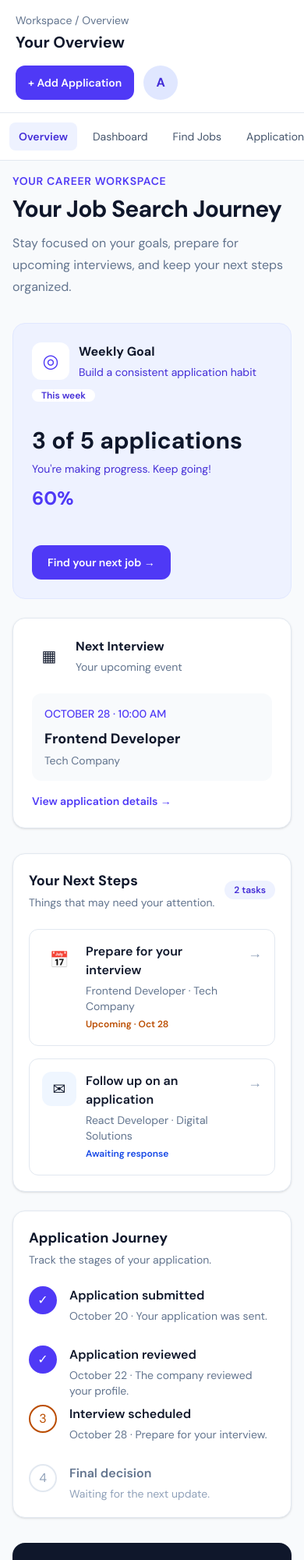
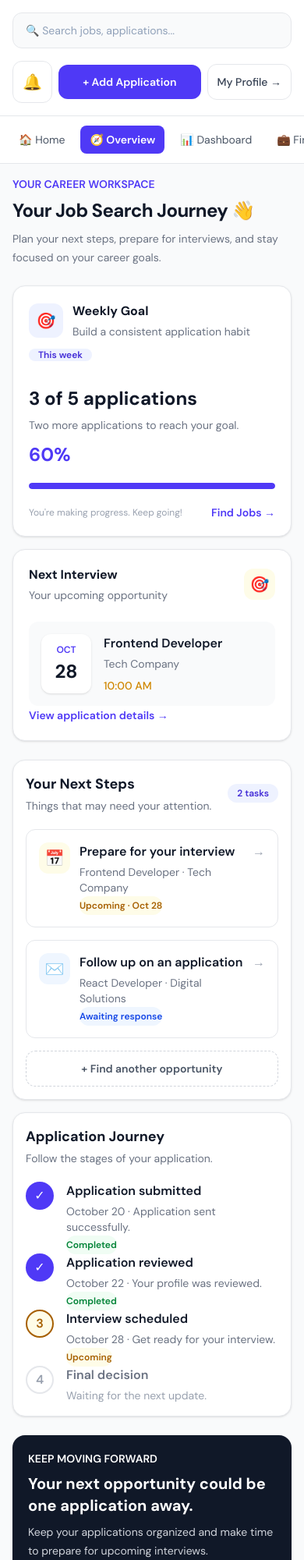
Before and after one commit to ShazaKazem/Developer-Job-Application-Tracker, a website: page frontend/overview.html in a window 390 px wide. Shown: the top 2000 px of the page at 78% size. Drawn offline with Linux system fonts and the light colour scheme.

Commit message:
Update overview page

```diff
--- a/frontend/overview.html
+++ b/frontend/overview.html
@@ -2,244 +2,288 @@
 <!doctype html>
 <html lang="en">
   <head>
-  <meta charset="UTF-8">
-  <meta name="viewport" content="width=device-width, initial-scale=1.0">
-  <meta name="description" content="Your DevTrack job search overview">
-  <link rel="stylesheet" href="./src/output.css">
+    <meta charset="UTF-8" />
+    <meta name="viewport" content="width=device-width, initial-scale=1.0" />
+    <meta name="description" content="DevTrack Overview" />
+    <link rel="stylesheet" href="./src/output.css" />
     <title>Overview | DevTrack</title>
   </head>
 
-<body class="min-h-screen bg-slate-50 text-slate-900">
+  <body class="min-h-screen bg-gray-50">
     <div class="flex min-h-screen">
 
-    <aside class="hidden w-64 shrink-0 flex-col border-r border-slate-200 bg-white p-5 md:flex">
-      <a href="./index.html" class="mb-10 flex items-center gap-3 text-2xl font-bold">
-        <span class="grid size-10 place-items-center rounded-xl bg-indigo-600 text-white">D</span>
+      <!-- Sidebar -->
+      <aside class="hidden min-h-screen w-64 shrink-0 flex-col gap-2 border-r border-gray-200 bg-black p-5 md:flex">
+
+        <a href="./index.html" class="mb-8 flex items-center gap-3 text-xl text-white">
+          <span class="grid size-10 shrink-0 place-items-center rounded-xl bg-indigo-600 text-white">D</span>
           DevTrack
         </a>
 
-      <p class="mb-3 px-3 text-xs font-semibold uppercase tracking-wider text-slate-400">
-        Workspace
-      </p>
+        <nav class="flex flex-col gap-2">
+          <a href="./index.html" class="flex items-center gap-3 rounded-xl px-4 py-3 text-sm font-medium text-white transition hover:bg-gray-800">
+            <span>🏠</span> Home
+          </a>
 
-      <nav class="flex flex-col gap-2">
-        <a href="./index.html" class="rounded-xl px-4 py-3 text-sm text-slate-600 hover:bg-indigo-50">⌂ Home</a>
-        <a href="./overview.html" aria-current="page" class="rounded-xl bg-indigo-50 px-4 py-3 text-sm font-semibold text-indigo-700">▦ Overview</a>
-        <a href="./dashboard.html" class="rounded-xl px-4 py-3 text-sm text-slate-600 hover:bg-indigo-50">▤ Dashboard</a>
-        <a href="./jobs.html" class="rounded-xl px-4 py-3 text-sm text-slate-600 hover:bg-indigo-50">💼 Find Jobs</a>
-        <a href="./myapplication.html" class="rounded-xl px-4 py-3 text-sm text-slate-600 hover:bg-indigo-50">▣ My Applications</a>
-        <a href="./savedjob.html" class="rounded-xl px-4 py-3 text-sm text-slate-600 hover:bg-indigo-50">☆ Saved Jobs</a>
-        <a href="./settings.html" class="rounded-xl px-4 py-3 text-sm text-slate-600 hover:bg-indigo-50">⚙ Settings</a>
+          <a href="./overview.html" aria-current="page" class="flex items-center gap-3 rounded-xl bg-indigo-600 px-4 py-3 text-sm font-semibold text-white">
+            <span>🧭</span> Overview
+          </a>
+
+          <a href="./dashboard.html" class="flex items-center gap-3 rounded-xl px-4 py-3 text-sm font-medium text-white transition hover:bg-gray-800">
+            <span>📊</span> Dashboard
+          </a>
+
+          <a href="./jobs.html" class="flex items-center gap-3 rounded-xl px-4 py-3 text-sm font-medium text-white transition hover:bg-gray-800">
+            <span>💼</span> Find Jobs
+          </a>
+
+          <a href="./myapplication.html" class="flex items-center gap-3 rounded-xl px-4 py-3 text-sm font-medium text-white transition hover:bg-gray-800">
+            <span>📋</span> My Applications
+          </a>
+
+          <a href="./savedjob.html" class="flex items-center gap-3 rounded-xl px-4 py-3 text-sm font-medium text-white transition hover:bg-gray-800">
+            <span>🔖</span> Saved Jobs
+          </a>
+
+          <a href="./settings.html" class="flex items-center gap-3 rounded-xl px-4 py-3 text-sm font-medium text-white transition hover:bg-gray-800">
+            <span>⚙️</span> Settings
+          </a>
+
+          <a href="./index.html" class="flex items-center gap-3 rounded-xl px-4 py-3 text-sm font-medium text-gray-300 transition hover:bg-red-800">
+            <span>🚪</span> Log out
+          </a>
         </nav>
 
-      <div class="mt-auto rounded-2xl bg-indigo-50 p-4">
-        <p class="font-semibold text-indigo-900">Keep going!</p>
-        <p class="mt-2 text-sm leading-6 text-slate-600">
-          Small steps today can lead to your next big opportunity.
-        </p>
+        <div class="mt-auto border-t border-gray-700 pt-4">
+          <p class="text-xs text-gray-400">© 2026 DevTrack</p>
+        </div>
+      </aside>
+
+      <!-- Main area -->
+      <div class="min-w-0 flex-1">
+
+        <!-- Top Navbar -->
+        <header class="flex flex-col gap-4 border-b border-gray-200 bg-white p-4 sm:px-6 sm:py-5 lg:flex-row lg:items-center lg:justify-between lg:px-8">
+
+          <div class="flex min-w-0 flex-1 items-center">
+            <input
+              type="search"
+              placeholder="🔍 Search jobs, applications..."
+              aria-label="Search jobs and applications"
+              class="w-full rounded-xl border border-gray-200 bg-gray-50 px-4 py-3 text-sm outline-none transition focus:border-indigo-500 focus:ring-2 focus:ring-indigo-100 lg:max-w-md"
+            />
           </div>
 
-      <p class="mt-5 text-xs text-slate-400">© 2026 DevTrack</p>
-    </aside>
+          <div class="flex flex-wrap items-center gap-2 sm:gap-3">
+            <button type="button" aria-label="Notifications" class="shrink-0 rounded-xl border border-gray-200 bg-white p-3 text-xl transition hover:bg-yellow-100 focus:outline-none focus:ring-2 focus:ring-indigo-500">
+              🔔
+            </button>
 
-    <div class="min-w-0 flex-1">
-
-      <header class="flex flex-wrap items-center justify-between gap-4 border-b border-slate-200 bg-white px-5 py-4 sm:px-8">
-        <div>
-          <p class="text-sm text-slate-500">Workspace / Overview</p>
-          <h1 class="mt-1 text-xl font-bold">Your Overview</h1>
-        </div>
-
-        <div class="flex items-center gap-3">
-          <a href="./myapplication.html" class="rounded-xl bg-indigo-600 px-4 py-3 text-sm font-semibold text-white hover:bg-indigo-700">
+            <a href="./myapplication.html" class="min-w-0 flex-1 rounded-xl bg-indigo-600 px-3 py-3 text-center text-sm font-semibold text-white transition hover:bg-indigo-700 sm:flex-none sm:px-5">
               + Add Application
             </a>
-          <a href="./profile.html" aria-label="My profile" class="grid size-11 place-items-center rounded-full bg-indigo-100 font-bold text-indigo-700">
-            A
+
+            <a href="./profile.html" class="rounded-xl border border-gray-200 px-3 py-3 text-sm font-medium text-gray-700 transition hover:bg-gray-100 hover:text-indigo-600 sm:px-4">
+              My Profile →
             </a>
           </div>
         </header>
 
-      <nav aria-label="Mobile navigation" class="flex gap-2 overflow-x-auto border-b border-slate-200 bg-white p-3 md:hidden">
-        <a href="./overview.html" class="shrink-0 rounded-lg bg-indigo-50 px-3 py-2 text-sm font-semibold text-indigo-700">Overview</a>
-        <a href="./dashboard.html" class="shrink-0 rounded-lg px-3 py-2 text-sm text-slate-600">Dashboard</a>
-        <a href="./jobs.html" class="shrink-0 rounded-lg px-3 py-2 text-sm text-slate-600">Find Jobs</a>
-        <a href="./myapplication.html" class="shrink-0 rounded-lg px-3 py-2 text-sm text-slate-600">Applications</a>
+        <!-- Mobile Navigation -->
+        <nav aria-label="Mobile navigation" class="flex gap-2 overflow-x-auto border-b border-gray-200 bg-white p-3 md:hidden">
+          <a href="./index.html" class="shrink-0 rounded-lg px-3 py-2 text-sm text-gray-600 hover:bg-gray-100">🏠 Home</a>
+          <a href="./overview.html" aria-current="page" class="shrink-0 rounded-lg bg-indigo-600 px-3 py-2 text-sm font-semibold text-white">🧭 Overview</a>
+          <a href="./dashboard.html" class="shrink-0 rounded-lg px-3 py-2 text-sm text-gray-600 hover:bg-gray-100">📊 Dashboard</a>
+          <a href="./jobs.html" class="shrink-0 rounded-lg px-3 py-2 text-sm text-gray-600 hover:bg-gray-100">💼 Find Jobs</a>
+          <a href="./myapplication.html" class="shrink-0 rounded-lg px-3 py-2 text-sm text-gray-600 hover:bg-gray-100">📋 Applications</a>
+          <a href="./savedjob.html" class="shrink-0 rounded-lg px-3 py-2 text-sm text-gray-600 hover:bg-gray-100">🔖 Saved Jobs</a>
+          <a href="./settings.html" class="shrink-0 rounded-lg px-3 py-2 text-sm text-gray-600 hover:bg-gray-100">⚙️ Settings</a>
         </nav>
 
-      <main class="p-4 sm:p-6 lg:p-8">
+        <!-- Page Content -->
+        <main class="min-w-0 p-4 sm:p-6 lg:p-8">
 
-        <section class="mb-8">
-          <p class="text-sm font-semibold tracking-wider text-indigo-600">YOUR CAREER WORKSPACE</p>
-          <h2 class="mt-2 text-3xl font-bold tracking-tight sm:text-4xl">
-            Your Job Search Journey
-          </h2>
-          <p class="mt-3 max-w-2xl leading-7 text-slate-500">
-            Stay focused on your goals, prepare for upcoming interviews, and keep your next steps organized.
+          <section class="mb-6 sm:mb-8">
+            <p class="text-sm font-semibold uppercase tracking-wide text-indigo-600">Your career workspace</p>
+            <h1 class="mt-2 text-2xl font-bold tracking-tight text-gray-900 sm:text-3xl">
+              Your Job Search Journey 👋
+            </h1>
+            <p class="mt-2 text-sm leading-6 text-gray-500 sm:text-base">
+              Plan your next steps, prepare for interviews, and stay focused on your career goals.
             </p>
           </section>
 
-        <section class="grid grid-cols-1 gap-6 xl:grid-cols-3">
+          <!-- Weekly Goal and Next Interview -->
+          <section class="grid grid-cols-1 gap-4 xl:grid-cols-5">
 
-          <article class="rounded-2xl border border-indigo-100 bg-indigo-50 p-6 sm:p-8 xl:col-span-2">
+            <article class="min-w-0 rounded-2xl border border-gray-200 bg-white p-5 shadow-sm transition hover:shadow-md sm:p-6 xl:col-span-3">
               <div class="flex flex-wrap items-center justify-between gap-3">
                 <div class="flex items-center gap-3">
-                <span class="grid size-12 place-items-center rounded-xl bg-white text-2xl text-indigo-600">◎</span>
+                  <span class="grid size-11 shrink-0 place-items-center rounded-xl bg-indigo-50 text-xl">🎯</span>
                   <div>
-                  <h3 class="font-bold text-indigo-950">Weekly Goal</h3>
-                  <p class="mt-1 text-sm text-indigo-700">Build a consistent application habit</p>
+                    <h2 class="font-bold text-gray-900">Weekly Goal</h2>
+                    <p class="mt-1 text-sm text-gray-500">Build a consistent application habit</p>
                   </div>
                 </div>
-              <span class="rounded-full bg-white px-3 py-1.5 text-xs font-semibold text-indigo-700">
-                This week
-              </span>
+                <span class="rounded-full bg-indigo-50 px-3 py-1.5 text-xs font-semibold text-indigo-700">This week</span>
               </div>
 
               <div class="mt-8 flex flex-wrap items-end justify-between gap-3">
                 <div>
-                <p class="text-3xl font-bold text-indigo-950">3 of 5 applications</p>
-                <p class="mt-2 text-sm text-indigo-700">You're making progress. Keep going!</p>
+                  <p class="text-2xl font-bold text-gray-900 sm:text-3xl">3 of 5 applications</p>
+                  <p class="mt-2 text-sm text-gray-500">Two more applications to reach your goal.</p>
                 </div>
                 <p class="text-2xl font-bold text-indigo-600">60%</p>
               </div>
 
-            <div class="mt-5 h-3 overflow-hidden rounded-full bg-white">
+              <div class="mt-5 h-2 overflow-hidden rounded-full bg-gray-100" role="progressbar" aria-label="Weekly application goal" aria-valuemin="0" aria-valuemax="5" aria-valuenow="3">
                 <div class="h-full w-3/5 rounded-full bg-indigo-600"></div>
               </div>
 
-            <a href="./jobs.html" class="mt-6 inline-flex items-center gap-2 rounded-xl bg-indigo-600 px-5 py-3 text-sm font-semibold text-white hover:bg-indigo-700">
-              Find your next job →
-            </a>
+              <div class="mt-5 flex flex-wrap items-center justify-between gap-3">
+                <p class="text-xs text-gray-400">You're making progress. Keep going!</p>
+                <a href="./jobs.html" class="text-sm font-semibold text-indigo-600 hover:text-indigo-800">Find Jobs →</a>
+              </div>
             </article>
 
-          <article class="rounded-2xl border border-slate-200 bg-white p-6 shadow-sm">
-            <div class="flex items-center gap-3">
-              <span class="grid size-11 place-items-center rounded-xl bg-amber-50 text-xl text-amber-600">▦</span>
+            <article class="min-w-0 rounded-2xl border border-gray-200 bg-white p-5 shadow-sm transition hover:shadow-md sm:p-6 xl:col-span-2">
+              <div class="flex items-center justify-between gap-3">
                 <div>
-                <h3 class="font-bold">Next Interview</h3>
-                <p class="mt-1 text-sm text-slate-500">Your upcoming event</p>
+                  <h2 class="font-bold text-gray-900">Next Interview</h2>
+                  <p class="mt-1 text-sm text-gray-500">Your upcoming opportunity</p>
+                </div>
+                <span class="grid size-10 shrink-0 place-items-center rounded-xl bg-yellow-50 text-xl">🎯</span>
+              </div>
+
+              <div class="mt-6 flex gap-4 rounded-xl bg-gray-50 p-4">
+                <div class="flex w-16 shrink-0 flex-col items-center justify-center rounded-xl bg-white py-3 shadow-sm">
+                  <span class="text-xs font-semibold text-indigo-600">OCT</span>
+                  <span class="mt-1 text-2xl font-bold text-gray-900">28</span>
+                </div>
+                <div class="min-w-0">
+                  <h3 class="font-semibold text-gray-900">Frontend Developer</h3>
+                  <p class="mt-1 text-sm text-gray-500">Tech Company</p>
+                  <p class="mt-2 text-sm font-medium text-yellow-600">10:00 AM</p>
                 </div>
               </div>
 
-            <div class="mt-6 rounded-xl bg-slate-50 p-4">
-              <p class="text-sm font-medium text-indigo-600">OCTOBER 28 · 10:00 AM</p>
-              <h4 class="mt-2 text-lg font-bold">Frontend Developer</h4>
-              <p class="mt-1 text-sm text-slate-500">Tech Company</p>
-            </div>
-
-            <a href="./myapplication.html" class="mt-4 block text-sm font-semibold text-indigo-600 hover:text-indigo-800">
-              View application details →
-            </a>
+              <a href="./myapplication.html" class="mt-5 inline-block text-sm font-semibold text-indigo-600 hover:text-indigo-800">View application details →</a>
             </article>
 
           </section>
 
-        <section class="mt-8 grid grid-cols-1 gap-6 xl:grid-cols-2">
+          <!-- Next Steps and Application Journey -->
+          <section class="mt-6 grid grid-cols-1 gap-4 sm:mt-8 xl:grid-cols-2">
 
-          <article class="rounded-2xl border border-slate-200 bg-white p-5 shadow-sm sm:p-6">
-            <div class="flex items-center justify-between gap-3">
+            <article class="min-w-0 rounded-2xl border border-gray-200 bg-white p-4 shadow-sm sm:p-6">
+              <div class="mb-5 flex flex-wrap items-center justify-between gap-3">
                 <div>
-                <h3 class="text-lg font-bold">Your Next Steps</h3>
-                <p class="mt-1 text-sm text-slate-500">Things that may need your attention.</p>
+                  <h2 class="text-lg font-bold text-gray-900 sm:text-xl">Your Next Steps</h2>
+                  <p class="mt-1 text-sm text-gray-500">Things that may need your attention.</p>
                 </div>
                 <span class="rounded-full bg-indigo-50 px-3 py-1 text-xs font-semibold text-indigo-700">2 tasks</span>
               </div>
 
-            <div class="mt-6 space-y-4">
-
-              <a href="./myapplication.html" class="flex items-start gap-3 rounded-xl border border-slate-200 p-4 transition hover:border-indigo-200 hover:bg-indigo-50/50">
-                <span class="grid size-11 shrink-0 place-items-center rounded-xl bg-amber-50 text-xl">📅</span>
+              <div class="space-y-4">
+                <a href="./myapplication.html" class="group flex min-w-0 items-start gap-3 rounded-xl border border-gray-200 p-4 transition hover:border-indigo-200 hover:bg-gray-50">
+                  <span class="grid size-10 shrink-0 place-items-center rounded-xl bg-yellow-50 text-xl">📅</span>
                   <span class="min-w-0 flex-1">
-                  <span class="block font-semibold">Prepare for your interview</span>
-                  <span class="mt-1 block text-sm text-slate-500">Frontend Developer · Tech Company</span>
-                  <span class="mt-2 inline-block text-xs font-semibold text-amber-700">Upcoming · Oct 28</span>
+                    <span class="block font-semibold text-gray-900">Prepare for your interview</span>
+                    <span class="mt-1 block text-sm text-gray-500">Frontend Developer · Tech Company</span>
+                    <span class="mt-2 inline-block rounded-full bg-yellow-50 px-2.5 py-1 text-xs font-semibold text-yellow-700">Upcoming · Oct 28</span>
                   </span>
-                <span class="text-lg text-slate-400">→</span>
+                  <span class="text-gray-400 transition group-hover:text-indigo-600">→</span>
                 </a>
 
-              <a href="./myapplication.html" class="flex items-start gap-3 rounded-xl border border-slate-200 p-4 transition hover:border-indigo-200 hover:bg-indigo-50/50">
-                <span class="grid size-11 shrink-0 place-items-center rounded-xl bg-blue-50 text-xl">✉</span>
+                <a href="./myapplication.html" class="group flex min-w-0 items-start gap-3 rounded-xl border border-gray-200 p-4 transition hover:border-indigo-200 hover:bg-gray-50">
+                  <span class="grid size-10 shrink-0 place-items-center rounded-xl bg-blue-50 text-xl">✉️</span>
                   <span class="min-w-0 flex-1">
-                  <span class="block font-semibold">Follow up on an application</span>
-                  <span class="mt-1 block text-sm text-slate-500">React Developer · Digital Solutions</span>
-                  <span class="mt-2 inline-block text-xs font-semibold text-blue-700">Awaiting response</span>
+                    <span class="block font-semibold text-gray-900">Follow up on an application</span>
+                    <span class="mt-1 block text-sm text-gray-500">React Developer · Digital Solutions</span>
+                    <span class="mt-2 inline-block rounded-full bg-blue-50 px-2.5 py-1 text-xs font-semibold text-blue-700">Awaiting response</span>
                   </span>
-                <span class="text-lg text-slate-400">→</span>
+                  <span class="text-gray-400 transition group-hover:text-indigo-600">→</span>
                 </a>
 
+                <a href="./jobs.html" class="flex items-center justify-center rounded-xl border border-dashed border-gray-300 px-4 py-3 text-sm font-semibold text-gray-600 transition hover:border-indigo-300 hover:bg-indigo-50 hover:text-indigo-700">
+                  + Find another opportunity
+                </a>
               </div>
             </article>
 
-          <article class="rounded-2xl border border-slate-200 bg-white p-5 shadow-sm sm:p-6">
-            <div>
-              <h3 class="text-lg font-bold">Application Journey</h3>
-              <p class="mt-1 text-sm text-slate-500">Track the stages of your application.</p>
+            <article class="min-w-0 rounded-2xl border border-gray-200 bg-white p-4 shadow-sm sm:p-6">
+              <div class="mb-5">
+                <h2 class="text-lg font-bold text-gray-900 sm:text-xl">Application Journey</h2>
+                <p class="mt-1 text-sm text-gray-500">Follow the stages of your application.</p>
               </div>
 
-            <div class="mt-6 space-y-0">
-
+              <div>
                 <div class="flex gap-4">
-                <div class="flex flex-col items-center">
+                  <div class="flex shrink-0 flex-col items-center">
                     <span class="grid size-9 place-items-center rounded-full bg-indigo-600 text-white">✓</span>
-                  <span class="h-10 w-0.5 bg-indigo-200"></span>
+                    <span class="h-9 w-0.5 bg-indigo-200"></span>
                   </div>
-                <div class="pb-7">
-                  <p class="font-semibold">Application submitted</p>
-                  <p class="mt-1 text-sm text-slate-500">October 20 · Your application was sent.</p>
+                  <div class="pb-6">
+                    <p class="font-semibold text-gray-900">Application submitted</p>
+                    <p class="mt-1 text-sm text-gray-500">October 20 · Application sent successfully.</p>
+                    <span class="mt-2 inline-block rounded-full bg-green-50 px-2.5 py-1 text-xs font-semibold text-green-700">Completed</span>
                   </div>
                 </div>
 
                 <div class="flex gap-4">
-                <div class="flex flex-col items-center">
+                  <div class="flex shrink-0 flex-col items-center">
                     <span class="grid size-9 place-items-center rounded-full bg-indigo-600 text-white">✓</span>
-                  <span class="h-10 w-0.5 bg-indigo-200"></span>
+                    <span class="h-9 w-0.5 bg-indigo-200"></span>
                   </div>
-                <div class="pb-7">
-                  <p class="font-semibold">Application reviewed</p>
-                  <p class="mt-1 text-sm text-slate-500">October 22 · The company reviewed your profile.</p>
+                  <div class="pb-6">
+                    <p class="font-semibold text-gray-900">Application reviewed</p>
+                    <p class="mt-1 text-sm text-gray-500">October 22 · Your profile was reviewed.</p>
+                    <span class="mt-2 inline-block rounded-full bg-green-50 px-2.5 py-1 text-xs font-semibold text-green-700">Completed</span>
                   </div>
                 </div>
 
                 <div class="flex gap-4">
-                <div class="flex flex-col items-center">
-                  <span class="grid size-9 place-items-center rounded-full border-2 border-amber-400 bg-amber-50 text-amber-700">3</span>
-                  <span class="h-10 w-0.5 bg-slate-200"></span>
+                  <div class="flex shrink-0 flex-col items-center">
+                    <span class="grid size-9 place-items-center rounded-full border-2 border-yellow-400 bg-yellow-50 font-semibold text-yellow-700">3</span>
+                    <span class="h-9 w-0.5 bg-gray-200"></span>
                   </div>
-                <div class="pb-7">
-                  <p class="font-semibold">Interview scheduled</p>
-                  <p class="mt-1 text-sm text-slate-500">October 28 · Prepare for your interview.</p>
+                  <div class="pb-6">
+                    <p class="font-semibold text-gray-900">Interview scheduled</p>
+                    <p class="mt-1 text-sm text-gray-500">October 28 · Get ready for your interview.</p>
+                    <span class="mt-2 inline-block rounded-full bg-yellow-50 px-2.5 py-1 text-xs font-semibold text-yellow-700">Upcoming</span>
                   </div>
                 </div>
 
                 <div class="flex gap-4">
-                <div class="grid size-9 shrink-0 place-items-center rounded-full border-2 border-slate-200 bg-white text-slate-400">4</div>
+                  <span class="grid size-9 shrink-0 place-items-center rounded-full border-2 border-gray-200 bg-white font-semibold text-gray-400">4</span>
                   <div>
-                  <p class="font-semibold text-slate-500">Final decision</p>
-                  <p class="mt-1 text-sm text-slate-400">Waiting for the next update.</p>
+                    <p class="font-semibold text-gray-500">Final decision</p>
+                    <p class="mt-1 text-sm text-gray-400">Waiting for the next update.</p>
                   </div>
                 </div>
-
               </div>
             </article>
 
           </section>
 
-        <section class="mt-8 rounded-2xl bg-slate-900 p-6 text-white sm:p-8">
+          <!-- Bottom Call to Action -->
+          <section class="mt-6 rounded-2xl bg-gray-900 p-5 text-white shadow-sm sm:mt-8 sm:p-8">
             <div class="flex flex-col justify-between gap-5 sm:flex-row sm:items-center">
-            <div>
-              <p class="text-sm font-semibold text-indigo-300">KEEP MOVING FORWARD</p>
-              <h3 class="mt-2 text-2xl font-bold">Your next opportunity could be one application away.</h3>
-              <p class="mt-2 max-w-xl text-sm leading-6 text-slate-300">
-                Keep your applications updated and make time to prepare for your upcoming interviews.
+              <div class="max-w-2xl">
+                <p class="text-sm font-semibold tracking-wide text-indigo-300">KEEP MOVING FORWARD</p>
+                <h2 class="mt-2 text-xl font-bold sm:text-2xl">Your next opportunity could be one application away.</h2>
+                <p class="mt-2 text-sm leading-6 text-gray-300">
+                  Keep your applications organized and make time to prepare for upcoming interviews.
                 </p>
               </div>
-            <a href="./jobs.html" class="inline-flex w-fit shrink-0 items-center rounded-xl bg-white px-5 py-3 text-sm font-semibold text-indigo-700 hover:bg-indigo-50">
-              Explore jobs →
+
+              <a href="./jobs.html" class="inline-flex w-fit shrink-0 items-center rounded-xl bg-indigo-600 px-5 py-3 text-sm font-semibold text-white transition hover:bg-indigo-700">
+                Explore Jobs →
               </a>
             </div>
           </section>
 
-        <footer class="mt-8 border-t border-slate-200 py-5 text-center text-sm text-slate-400">
+          <footer class="mt-8 border-t border-gray-200 py-5 text-center text-sm text-gray-400">
             © 2026 DevTrack. Stay focused on your next opportunity.
           </footer>
 
```
Lines whose indentation alone changed are shown as unchanged.
